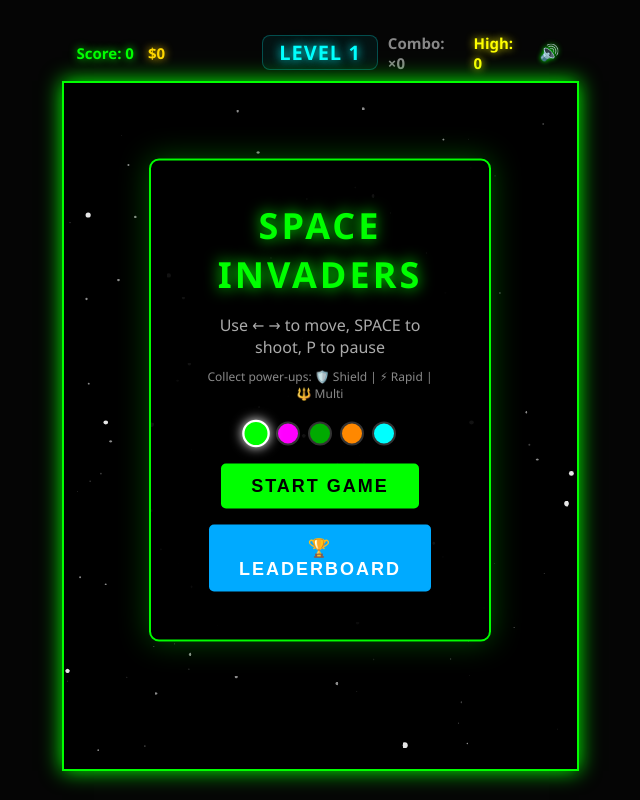
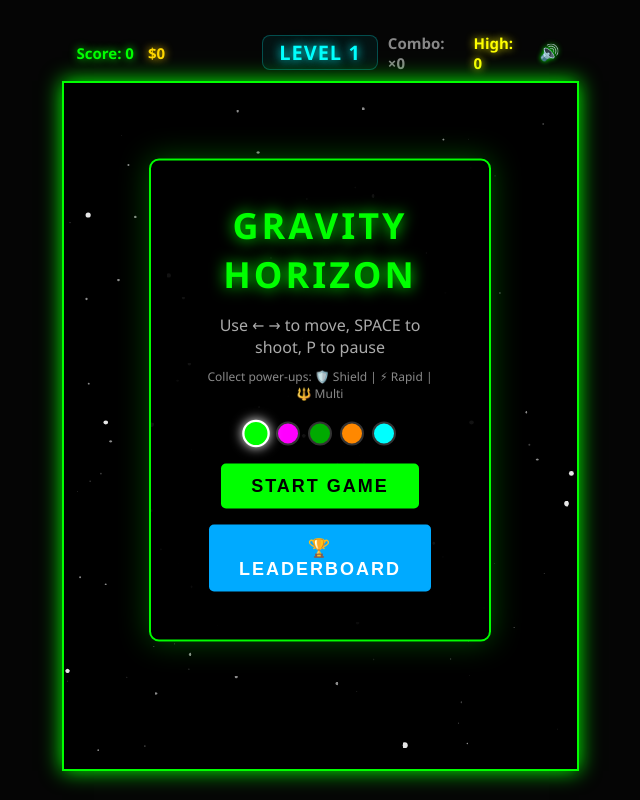
Before and after one commit to benfung123/Space-Invaders, a plain HTML site: page index.html in a window 1280 px wide. Shown: the whole page, without its empty margins (320-960 px from the left). Drawn offline with Linux system fonts and the light colour scheme.

Commit message:
Rebrand: Space Invaders → Gravity Horizon

```diff
--- a/index.html
+++ b/index.html
@@ -3,7 +3,7 @@
 <head>
     <meta charset="UTF-8">
     <meta name="viewport" content="width=device-width, initial-scale=1.0, user-scalable=no">
-    <title>Space Invaders</title>
+    <title>Gravity Horizon</title>
     <link rel="stylesheet" href="styles.css">
 </head>
 <body>
@@ -35,7 +35,7 @@
             <button id="rightBtn" class="control-btn">▶</button>
         </div>
         <div class="overlay" id="startScreen">
-            <h1>SPACE INVADERS</h1>
+            <h1>GRAVITY HORIZON</h1>
             <p>Use ← → to move, SPACE to shoot, P to pause</p>
             <p class="small">Collect power-ups: 🛡️ Shield | ⚡ Rapid | 🔱 Multi</p>
             <div class="theme-swatches" id="themeSwatches"></div>
```
